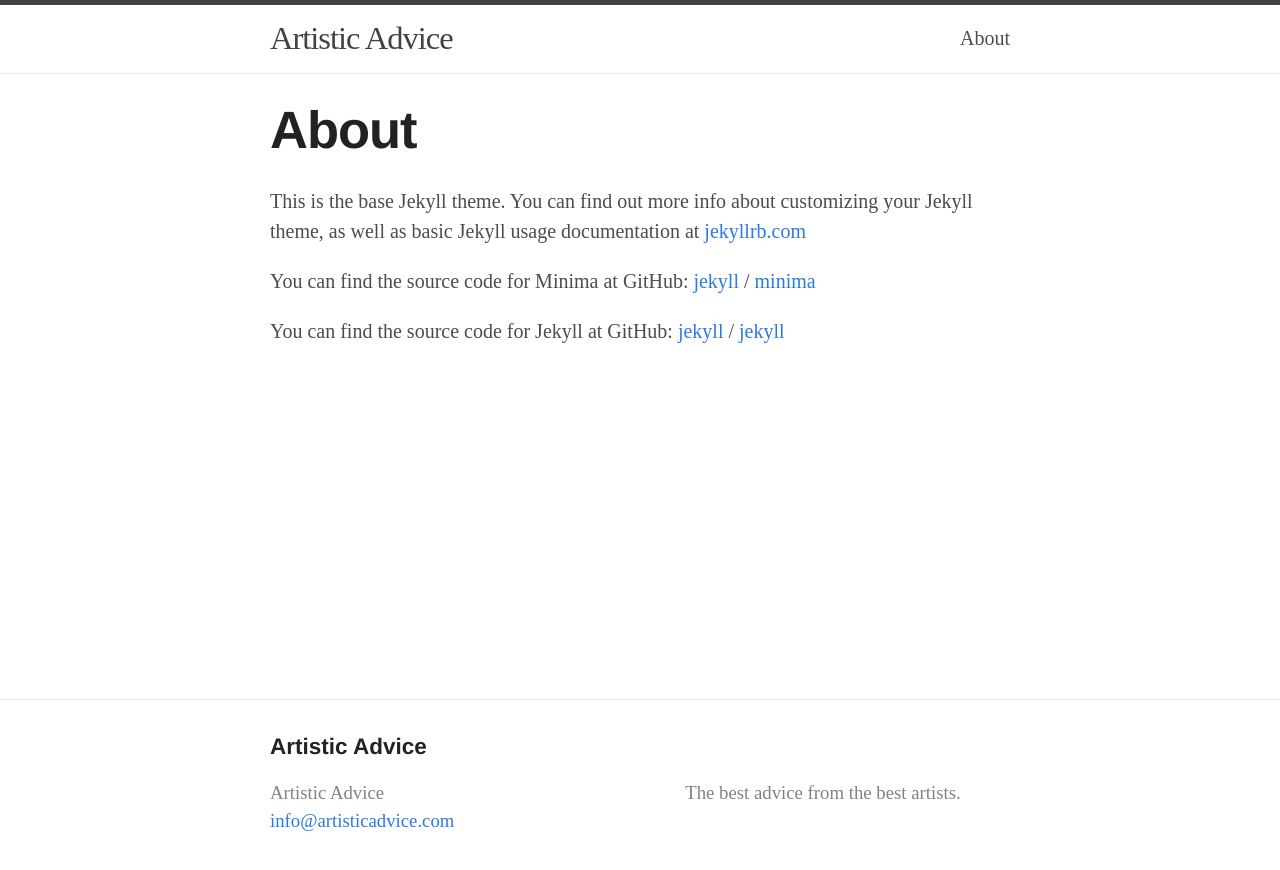
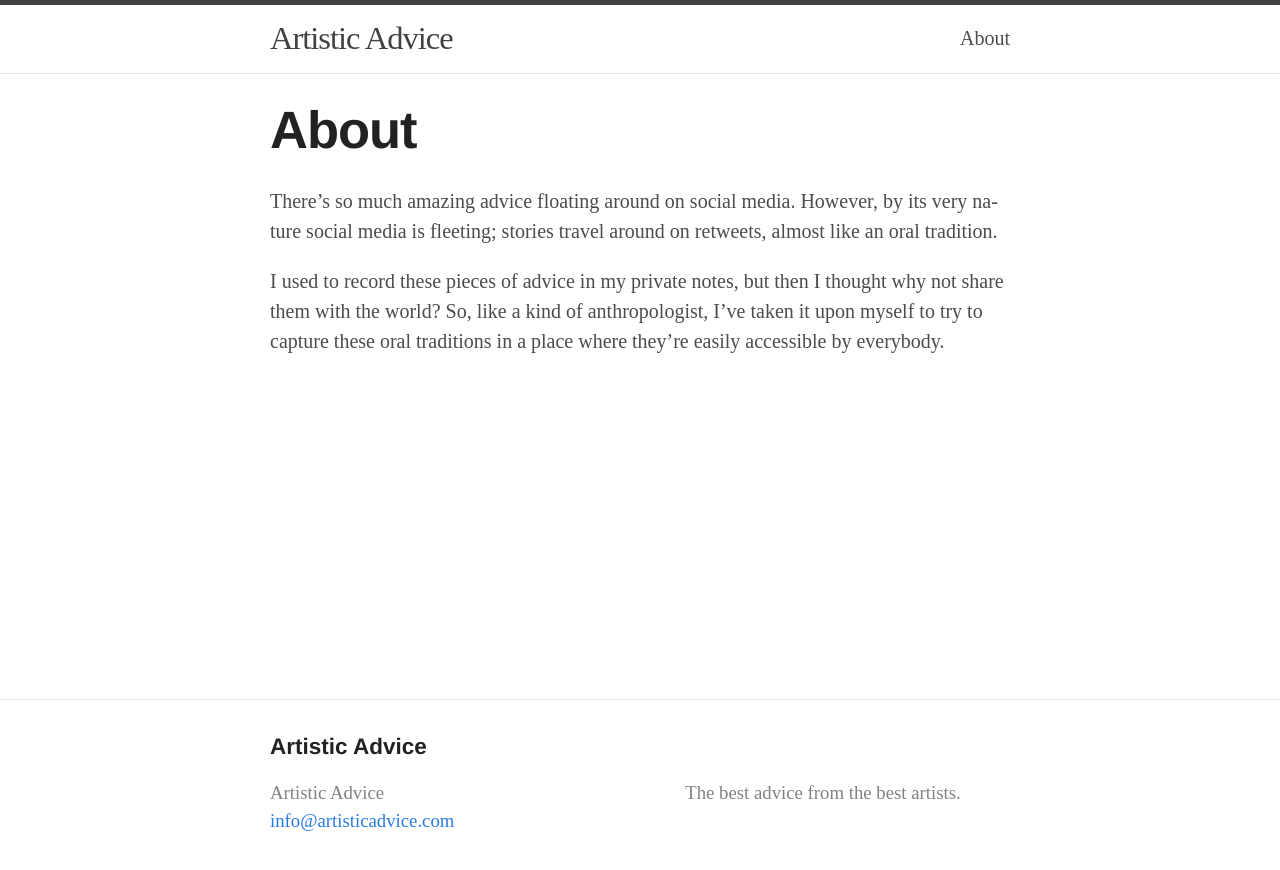
Before and after one commit to chreke/artisticadvice.com, a Jekyll site: the page built from about.md, in a window 1280 px wide. Shown: the top 870 px of the page. Built offline with Jekyll 4.4.1, drawn with Linux system fonts in a browser that asks for light colours.

Commit message:
Update About

```diff
--- a/about.md
+++ b/about.md
@@ -4,15 +4,13 @@ title: About
 permalink: /about/
 ---
 
-This is the base Jekyll theme. You can find out more info about customizing your Jekyll theme, as well as basic Jekyll usage documentation at [jekyllrb.com](https://jekyllrb.com/)
+There's so much amazing advice floating around on social media.
+However, by its very nature social media is fleeting; stories travel
+around on retweets, almost like an oral tradition.
 
-You can find the source code for Minima at GitHub:
-[jekyll][jekyll-organization] /
-[minima](https://github.com/jekyll/minima)
+I used to record these pieces of advice in my private notes, but then
+I thought why not share them with the world? So, like a kind of
+anthropologist, I've taken it upon myself to try to capture these oral
+traditions in a place where they're easily accessible by everybody.
 
-You can find the source code for Jekyll at GitHub:
-[jekyll][jekyll-organization] /
-[jekyll](https://github.com/jekyll/jekyll)
-
-
-[jekyll-organization]: https://github.com/jekyll
+<!-- If you have a tip, let me know! -->
```
